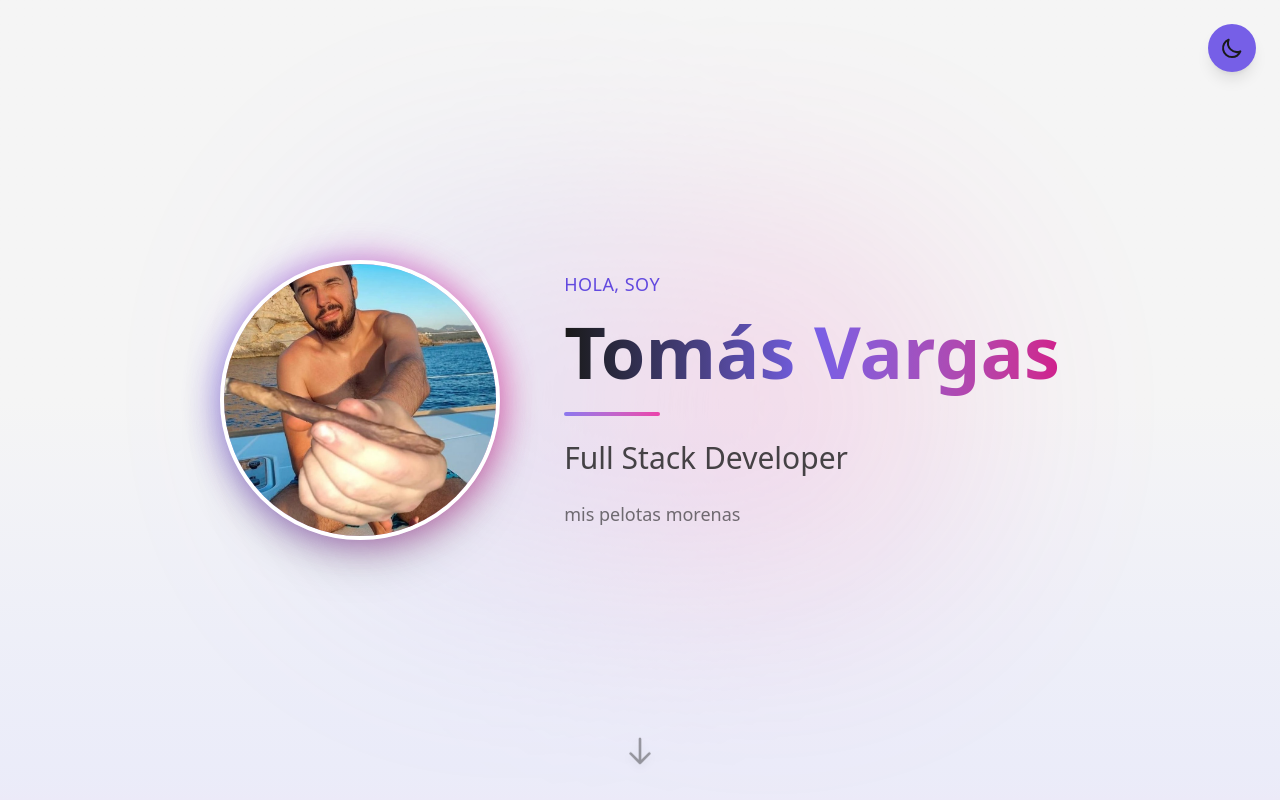
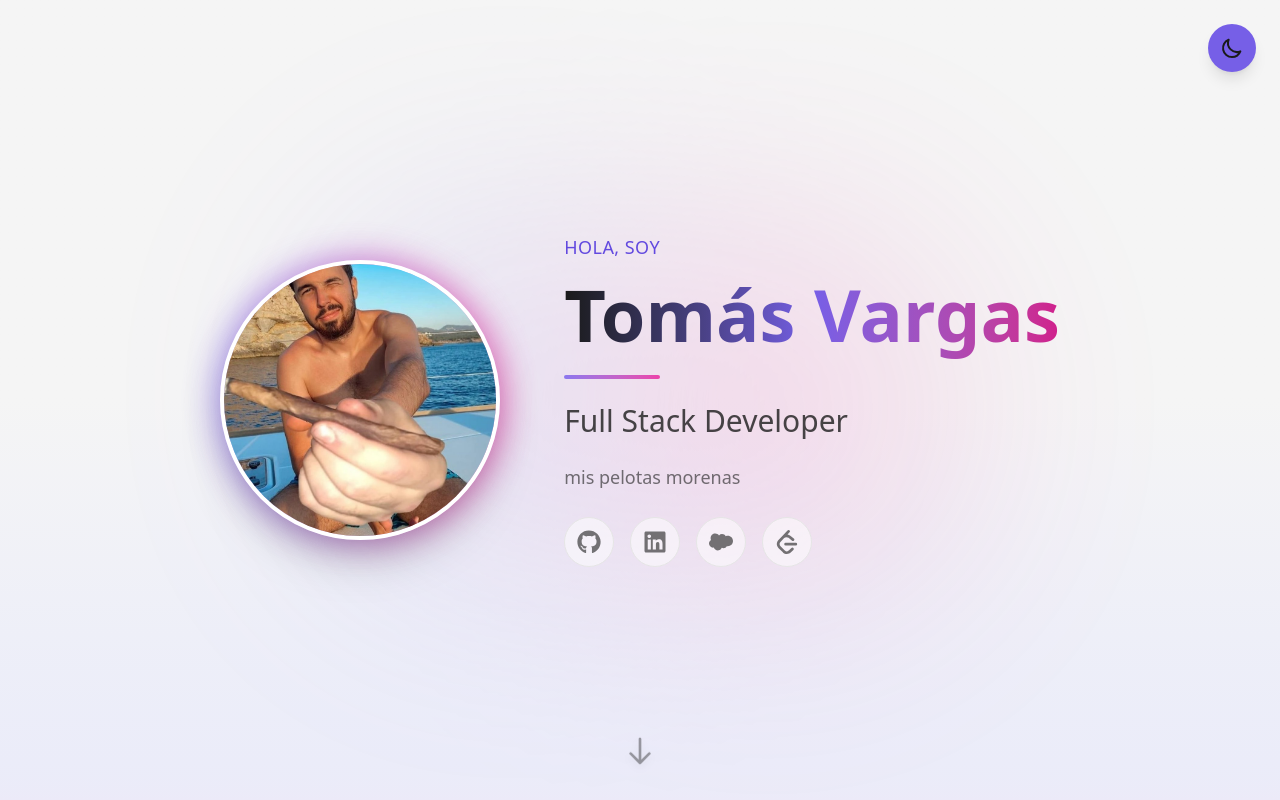
Before and after one commit to TomasVargas790/Portfolio, a React (Vite) app: page / in a window 1280 px wide. Built offline with nearby package versions, Linux system fonts and the light colour scheme.

Commit message:
FEAT Link Icons

```diff
--- a/package.json
+++ b/package.json
@@ -13,6 +13,7 @@
     "@tailwindcss/vite": "^4.1.17",
     "react": "^19.2.0",
     "react-dom": "^19.2.0",
+    "react-icons": "^5.5.0",
     "tailwindcss": "^4.1.17",
     "wouter": "3.8.1"
   },
--- a/src/app/home/components/Hero.tsx
+++ b/src/app/home/components/Hero.tsx
@@ -1,6 +1,7 @@
 import { AnimatedBackground } from './Hero/AnimatedBackground';
 import { ProfileImage } from './Hero/ProfileImage';
 import { ScrollIndicator } from './Hero/ScrollIndicator';
+import { SocialLinks } from './Hero/SocialLinks';
 
 export function Hero() {
 
@@ -32,6 +33,8 @@ export function Hero() {
                         <p className="text-lg text-text/60 max-w-xl leading-relaxed">
                             mis pelotas morenas
                         </p>
+
+                        <SocialLinks />
                     </div>
                 </div>
             </div>
--- /dev/null
+++ b/src/app/home/components/Hero/SocialLinks.tsx
@@ -0,0 +1,52 @@
+'use client';
+
+import { FaGithub, FaLinkedin } from 'react-icons/fa';
+import { SiSalesforce, SiLeetcode } from 'react-icons/si';
+
+export function SocialLinks() {
+    const links = [
+        {
+            name: 'GitHub',
+            url: 'https://github.com/TomasVargas790',
+            icon: FaGithub,
+        },
+        {
+            name: 'LinkedIn',
+            url: 'https://www.linkedin.com/in/tom%C3%A1s-vargas-064406247/',
+            icon: FaLinkedin,
+        },
+        {
+            name: 'Trailhead',
+            url: 'https://www.salesforce.com/trailblazer/tvargas14',
+            icon: SiSalesforce,
+        },
+        {
+            name: 'LeetCode',
+            url: 'https://leetcode.com/u/ElTomatote/',
+            icon: SiLeetcode,
+        },
+    ];
+
+    return (
+        <div className="flex gap-4 justify-center md:justify-start">
+            {links.map((link) => {
+                const Icon = link.icon;
+                return (
+                    <a
+                        key={link.name}
+                        href={link.url}
+                        target="_blank"
+                        rel="noopener noreferrer"
+                        aria-label={`Visit ${link.name} profile`}
+                        className="group relative p-3 rounded-full border border-border bg-background-card/50 hover:bg-background-card hover:border-primary-500/50 transition-all duration-300 hover:scale-110"
+                    >
+                        <Icon className="w-6 h-6 text-text/60 group-hover:text-primary-500 transition-colors duration-300" />
+
+                        {/* Glow effect on hover */}
+                        <div className="absolute inset-0 rounded-full bg-primary-500/0 group-hover:bg-primary-500/10 blur-md transition-all duration-300 -z-10"></div>
+                    </a>
+                );
+            })}
+        </div>
+    );
+}
```
Also changed, not shown: 1 other file (tests, documents, lock files or other folders).
